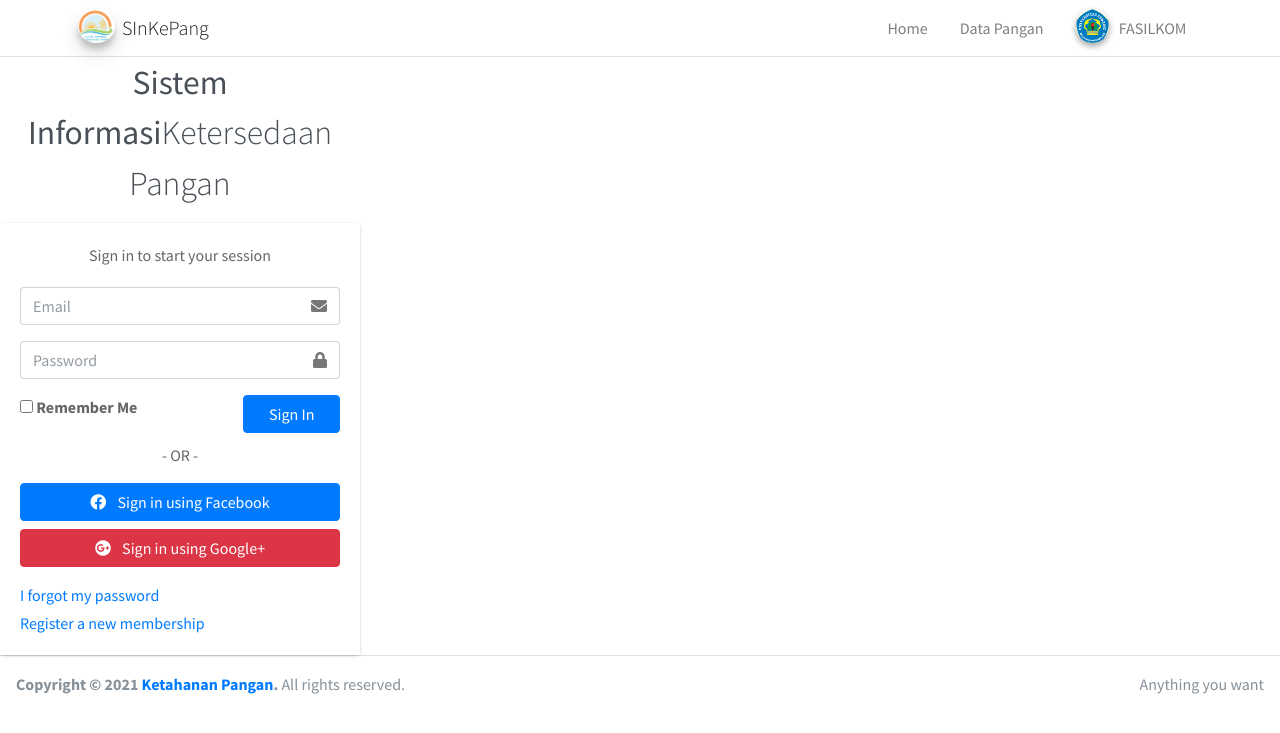
After one commit to riskarispianti/sikp, a CodeIgniter 4 app: template app/Views/pangan/login.php in a window 1280 px wide. The commit adds this page. Shown: the top 733 px of the page. Run offline with PHP 8.4 and a stand-in for CodeIgniter, Linux system fonts and the light colour scheme; the template is opened without the code that fills it, so the values that code supplies are empty; some libraries are stand-ins or nearby versions.

Commit message:
membuat file login dengan controllernya dan membuat navbar pada folder layout

```diff
--- /dev/null
+++ b/app/Views/layout/navbar.php
@@ -0,0 +1,47 @@
+<!-- Navbar -->
+<nav class="main-header navbar navbar-expand-md navbar-light navbar-white">
+  <div class="container">
+    <a href="/" class="navbar-brand">
+      <img src="/img/SIKP.png" alt="AdminLTE Logo" class="brand-image img-circle elevation-3" style="opacity: .8">
+      <span class="brand-text font-weight-light">SInKePang</span>
+    </a>
+
+    <button class="navbar-toggler order-1" type="button" data-toggle="collapse" data-target="#navbarCollapse" aria-controls="navbarCollapse" aria-expanded="false" aria-label="Toggle navigation">
+      <span class="navbar-toggler-icon"></span>
+    </button>
+
+
+    <!-- Right navbar links -->
+    <ul class="order-1 order-md-3 navbar-nav navbar-no-expand ml-auto">
+      <li class="nav-item">
+        <a href="index3.html" class="nav-link">Home</a>
+      </li>
+      <li class="nav-item">
+        <a href="#" class="nav-link">Data Pangan</a>
+      </li>
+      <!-- profile Dropdown Menu -->
+      <li class="nav-item dropdown user-menu">
+        <a href="#" class="nav-link dropdown-toggle" data-toggle="dropdown">
+          <img src="/img/logo_portal.png" class="user-image img-circle elevation-2" alt="User Image">
+          <span class="d-none d-md-inline">FASILKOM</span>
+        </a>
+        <ul class="dropdown-menu dropdown-menu-lg dropdown-menu-right">
+          <!-- User image -->
+          <li class="user-header bg-info">
+            <img src="/img/logo_portal.png" class="img-circle elevation-2" alt="User Image">
+            <p>
+              Fakultas Ilmu komputer
+              <small>Member since Oct. 2021</small>
+            </p>
+          </li>
+          <!-- Menu Footer-->
+          <li class="user-footer">
+            <a href="#" class="btn btn-default btn-flat">Profile</a>
+            <a href="#" class="btn btn-default btn-flat float-right">Sign out</a>
+          </li>
+        </ul>
+      </li>
+    </ul>
+  </div>
+</nav>
+<!-- /.navbar -->
--- /dev/null
+++ b/app/Views/pangan/login.php
@@ -0,0 +1,70 @@
+<?= $this->extend('layout/template'); ?>
+
+<?= $this->Section('content'); ?>
+
+<div class="login-box">
+  <div class="login-logo">
+    <a href="#"><b>Sistem Informasi</b>Ketersedaan Pangan</a>
+  </div>
+  <!-- /.login-logo -->
+  <div class="card">
+    <div class="card-body login-card-body">
+      <p class="login-box-msg">Sign in to start your session</p>
+
+      <form action="/pangan/dashboard" method="post">
+        <div class="input-group mb-3">
+          <input type="email" class="form-control" placeholder="Email">
+          <div class="input-group-append">
+            <div class="input-group-text">
+              <span class="fas fa-envelope"></span>
+            </div>
+          </div>
+        </div>
+        <div class="input-group mb-3">
+          <input type="password" class="form-control" placeholder="Password">
+          <div class="input-group-append">
+            <div class="input-group-text">
+              <span class="fas fa-lock"></span>
+            </div>
+          </div>
+        </div>
+        <div class="row">
+          <div class="col-8">
+            <div class="icheck-primary">
+              <input type="checkbox" id="remember">
+              <label for="remember">
+                Remember Me
+              </label>
+            </div>
+          </div>
+          <!-- /.col -->
+          <div class="col-4">
+            <button type="submit" class="btn btn-primary btn-block">Sign In</button>
+          </div>
+          <!-- /.col -->
+        </div>
+      </form>
+
+      <div class="social-auth-links text-center mb-3">
+        <p>- OR -</p>
+        <a href="#" class="btn btn-block btn-primary">
+          <i class="fab fa-facebook mr-2"></i> Sign in using Facebook
+        </a>
+        <a href="#" class="btn btn-block btn-danger">
+          <i class="fab fa-google-plus mr-2"></i> Sign in using Google+
+        </a>
+      </div>
+      <!-- /.social-auth-links -->
+
+      <p class="mb-1">
+        <a href="forgot-password.html">I forgot my password</a>
+      </p>
+      <p class="mb-0">
+        <a href="register.html" class="text-center">Register a new membership</a>
+      </p>
+    </div>
+    <!-- /.login-card-body -->
+  </div>
+</div>
+
+<?= $this->endSection(); ?>
```
Also changed, not shown: app/Views/layout/template.php (+1 -47 lines), app/Controllers/Login.php (added).
